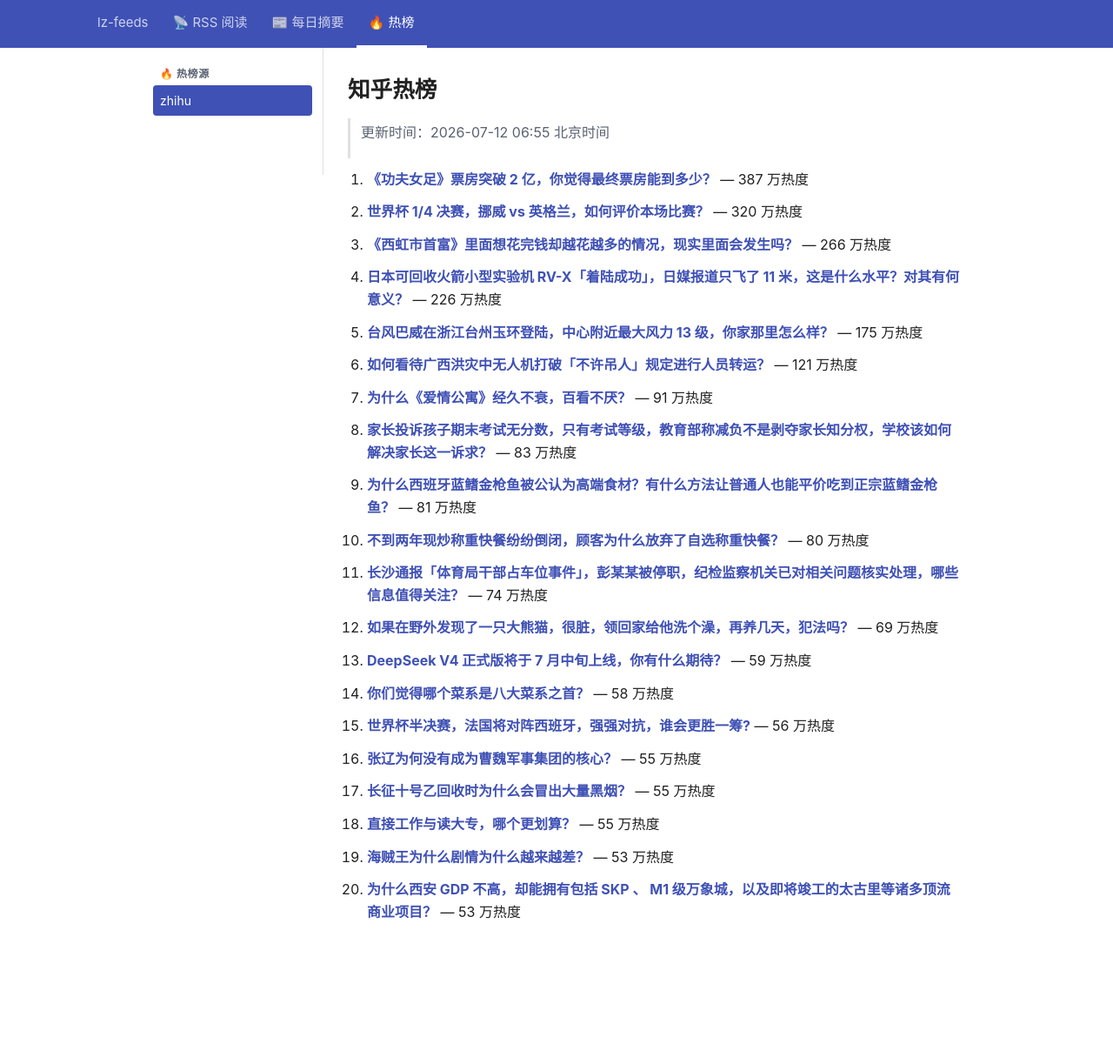
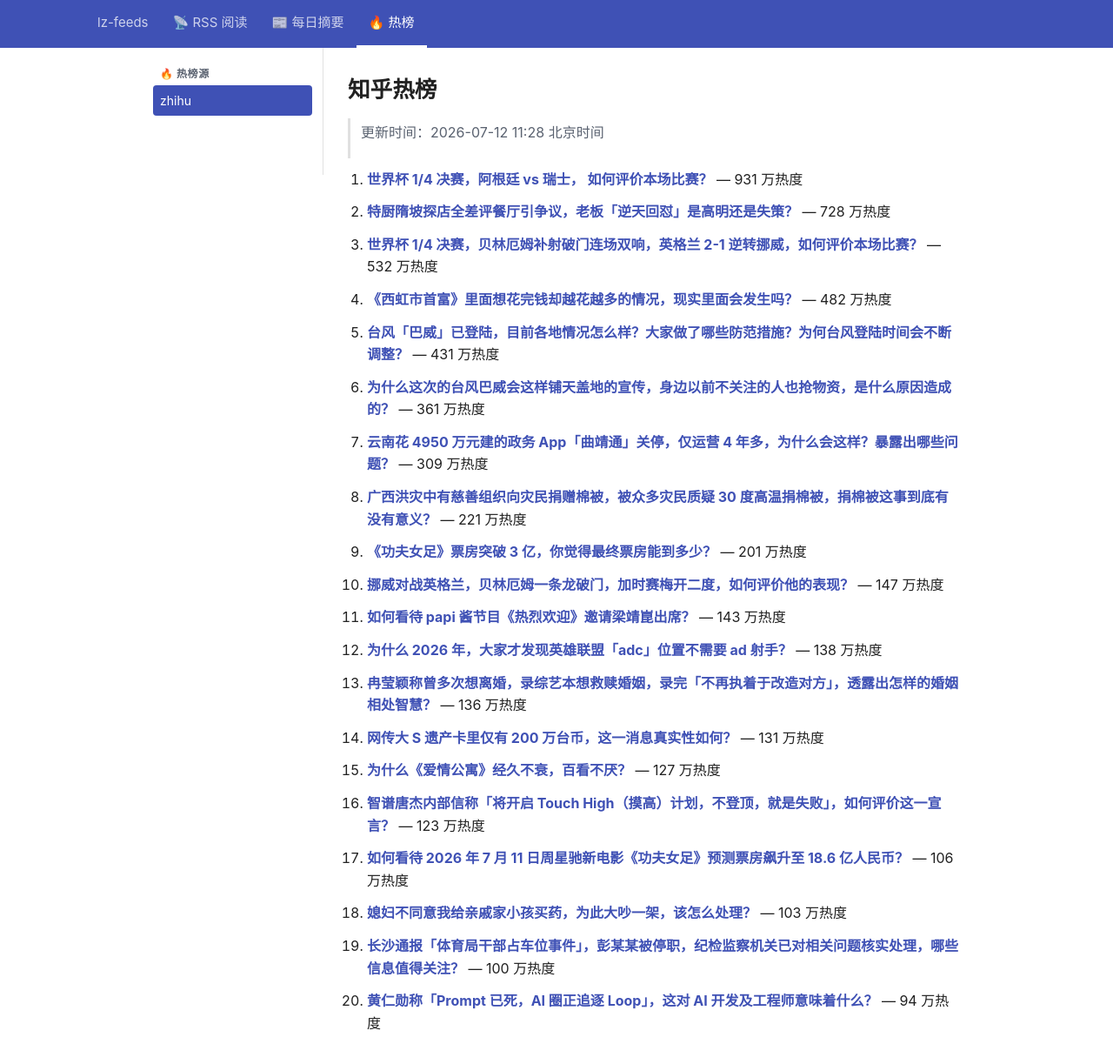
Before and after one commit to lizhang0101/lz-feeds, a Jekyll site: the page built from _hotlist/zhihu.md, in a window 1280 px wide and 1253 px high. Shown: the top 1223 px of the window at 87% size. Built offline with Jekyll 4.4.1, drawn with Linux system fonts in a browser that asks for light colours.

Commit message:
hotlist: 2026-07-12T03:28Z

```diff
--- a/_hotlist/zhihu.md
+++ b/_hotlist/zhihu.md
@@ -1,48 +1,48 @@
 ---
-updated: 2026-07-12 06:55 北京时间
+updated: 2026-07-12 11:28 北京时间
 count: 20
 ---
 
 # 知乎热榜
 
-> 更新时间：2026-07-12 06:55 北京时间
+> 更新时间：2026-07-12 11:28 北京时间
 
-1. **[《功夫女足》票房突破 2 亿，你觉得最终票房能到多少？](https://www.zhihu.com/question/2059222040616202362)** — 387 万热度
+1. **[世界杯 1/4 决赛，阿根廷 vs 瑞士， 如何评价本场比赛？](https://www.zhihu.com/question/2059262997873124815)** — 931 万热度
 
-2. **[世界杯 1/4 决赛，挪威 vs 英格兰，如何评价本场比赛？](https://www.zhihu.com/question/2059262837763961209)** — 320 万热度
+2. **[特厨隋坡探店全差评餐厅引争议，老板「逆天回怼」是高明还是失策？](https://www.zhihu.com/question/2059021609504186485)** — 728 万热度
 
-3. **[《西虹市首富》里面想花完钱却越花越多的情况，现实里面会发生吗？](https://www.zhihu.com/question/428046378)** — 266 万热度
+3. **[世界杯 1/4 决赛，贝林厄姆补射破门连场双响，英格兰 2-1 逆转挪威，如何评价本场比赛？](https://www.zhihu.com/question/2059262837763961209)** — 532 万热度
 
-4. **[日本可回收火箭小型实验机 RV-X「着陆成功」，日媒报道只飞了 11 米，这是什么水平？对其有何意义？](https://www.zhihu.com/question/2058854448244454744)** — 226 万热度
+4. **[《西虹市首富》里面想花完钱却越花越多的情况，现实里面会发生吗？](https://www.zhihu.com/question/428046378)** — 482 万热度
 
-5. **[台风巴威在浙江台州玉环登陆，中心附近最大风力 13 级，你家那里怎么样？](https://www.zhihu.com/question/2058816691778184465)** — 175 万热度
+5. **[台风「巴威」已登陆，目前各地情况怎么样？大家做了哪些防范措施？为何台风登陆时间会不断调整？](https://www.zhihu.com/question/2059037613499971092)** — 431 万热度
 
-6. **[如何看待广西洪灾中无人机打破「不许吊人」规定进行人员转运？](https://www.zhihu.com/question/2058898849314486143)** — 121 万热度
+6. **[为什么这次的台风巴威会这样铺天盖地的宣传，身边以前不关注的人也抢物资，是什么原因造成的？](https://www.zhihu.com/question/2058922856549970490)** — 361 万热度
 
-7. **[为什么《爱情公寓》经久不衰，百看不厌？](https://www.zhihu.com/question/63115033)** — 91 万热度
+7. **[云南花 4950 万元建的政务 App「曲靖通」关停，仅运营 4 年多，为什么会这样？暴露出哪些问题？](https://www.zhihu.com/question/2058201950458590326)** — 309 万热度
 
-8. **[家长投诉孩子期末考试无分数，只有考试等级，教育部称减负不是剥夺家长知分权，学校该如何解决家长这一诉求？](https://www.zhihu.com/question/2058964046766945142)** — 83 万热度
+8. **[广西洪灾中有慈善组织向灾民捐赠棉被，被众多灾民质疑 30 度高温捐棉被，捐棉被这事到底有没有意义？](https://www.zhihu.com/question/2058820729848832074)** — 221 万热度
 
-9. **[为什么西班牙蓝鳍金枪鱼被公认为高端食材？有什么方法让普通人也能平价吃到正宗蓝鳍金枪鱼？](https://www.zhihu.com/question/2058955809854379421)** — 81 万热度
+9. **[《功夫女足》票房突破 3 亿，你觉得最终票房能到多少？](https://www.zhihu.com/question/2059222040616202362)** — 201 万热度
 
-10. **[不到两年现炒称重快餐纷纷倒闭，顾客为什么放弃了自选称重快餐？](https://www.zhihu.com/question/2028079560181171761)** — 80 万热度
+10. **[挪威对战英格兰，贝林厄姆一条龙破门，加时赛梅开二度，如何评价他的表现？](https://www.zhihu.com/question/2059537908348838144)** — 147 万热度
 
-11. **[长沙通报「体育局干部占车位事件」，彭某某被停职，纪检监察机关已对相关问题核实处理，哪些信息值得关注？](https://www.zhihu.com/question/2059327392334745679)** — 74 万热度
+11. **[如何看待 papi 酱节目《热烈欢迎》邀请梁靖崑出席？](https://www.zhihu.com/question/2058567495129249007)** — 143 万热度
 
-12. **[如果在野外发现了一只大熊猫，很脏，领回家给他洗个澡，再养几天，犯法吗？](https://www.zhihu.com/question/444398458)** — 69 万热度
+12. **[为什么 2026 年，大家才发现英雄联盟「adc」位置不需要 ad 射手？](https://www.zhihu.com/question/2058595980682040766)** — 138 万热度
 
-13. **[DeepSeek V4 正式版将于 7 月中旬上线，你有什么期待？](https://www.zhihu.com/question/2055029429290771542)** — 59 万热度
+13. **[冉莹颖称曾多次想离婚，录综艺本想救赎婚姻，录完「不再执着于改造对方」，透露出怎样的婚姻相处智慧？](https://www.zhihu.com/question/2057515225566242609)** — 136 万热度
 
-14. **[你们觉得哪个菜系是八大菜系之首？](https://www.zhihu.com/question/387174685)** — 58 万热度
+14. **[网传大 S 遗产卡里仅有 200 万台币，这一消息真实性如何？](https://www.zhihu.com/question/2058340032570725122)** — 131 万热度
 
-15. **[世界杯半决赛，法国将对阵西班牙，强强对抗，谁会更胜一筹?](https://www.zhihu.com/question/2059206822490271818)** — 56 万热度
+15. **[为什么《爱情公寓》经久不衰，百看不厌？](https://www.zhihu.com/question/63115033)** — 127 万热度
 
-16. **[张辽为何没有成为曹魏军事集团的核心？](https://www.zhihu.com/question/368391476)** — 55 万热度
+16. **[智谱唐杰内部信称「将开启 Touch High（摸高）计划，不登顶，就是失败」，如何评价这一宣言？](https://www.zhihu.com/question/2059361484203996542)** — 123 万热度
 
-17. **[长征十号乙回收时为什么会冒出大量黑烟？](https://www.zhihu.com/question/2058945292020315835)** — 55 万热度
+17. **[如何看待 2026 年 7 月 11 日周星驰新电影《功夫女足》预测票房飙升至 18.6 亿人民币？](https://www.zhihu.com/question/2059204572552361429)** — 106 万热度
 
-18. **[直接工作与读大专，哪个更划算？](https://www.zhihu.com/question/2057562408621805712)** — 55 万热度
+18. **[媳妇不同意我给亲戚家小孩买药，为此大吵一架，该怎么处理？](https://www.zhihu.com/question/2058584270889818048)** — 103 万热度
 
-19. **[海贼王为什么剧情为什么越来越差？](https://www.zhihu.com/question/2046153844078523322)** — 53 万热度
+19. **[长沙通报「体育局干部占车位事件」，彭某某被停职，纪检监察机关已对相关问题核实处理，哪些信息值得关注？](https://www.zhihu.com/question/2059327392334745679)** — 100 万热度
 
-20. **[为什么西安 GDP 不高，却能拥有包括 SKP 、 M1 级万象城，以及即将竣工的太古里等诸多顶流商业项目？](https://www.zhihu.com/question/2057216066271573493)** — 53 万热度
+20. **[黄仁勋称「Prompt 已死，AI 圈正追逐 Loop」，这对 AI 开发及工程师意味着什么？](https://www.zhihu.com/question/2054980630543442226)** — 94 万热度
```
